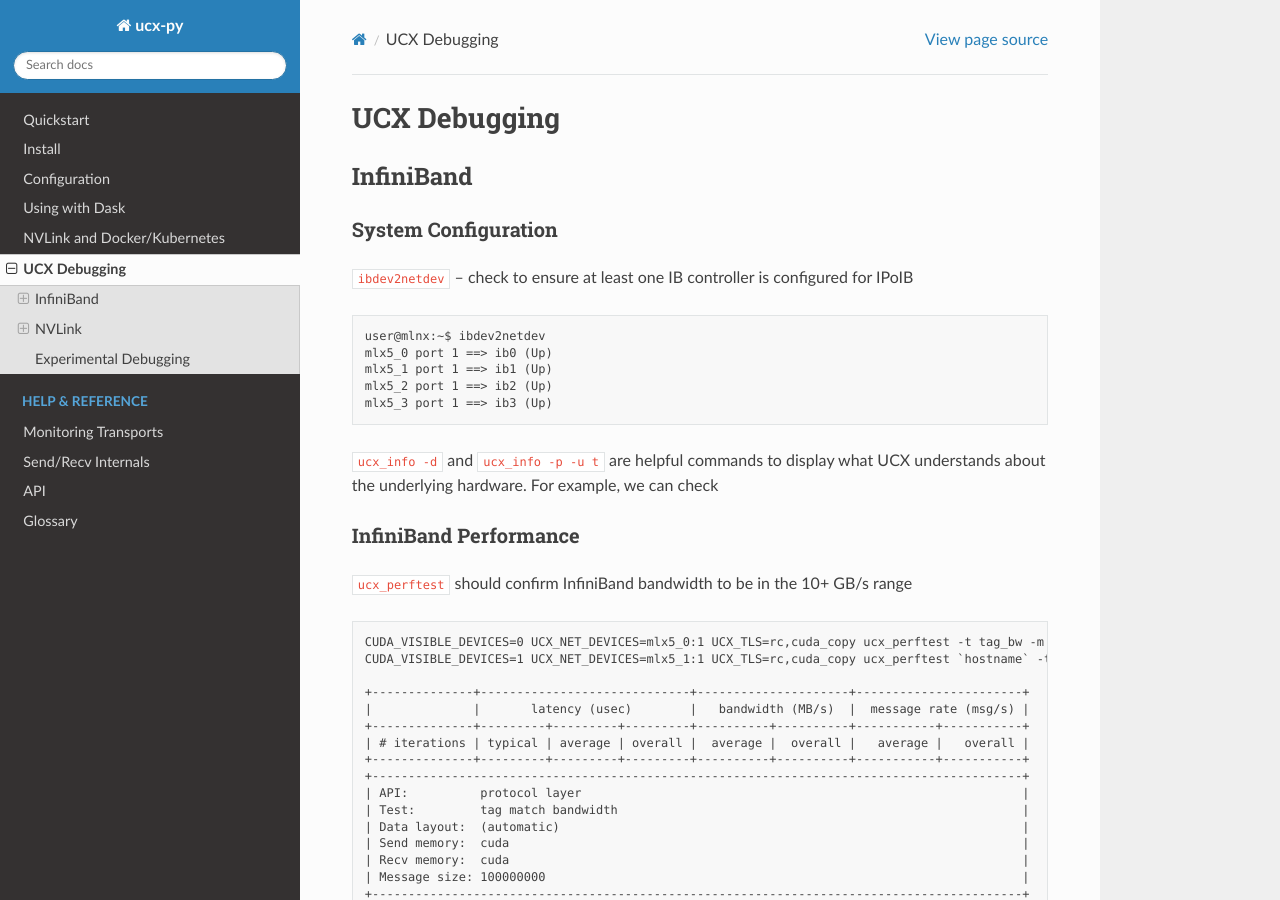
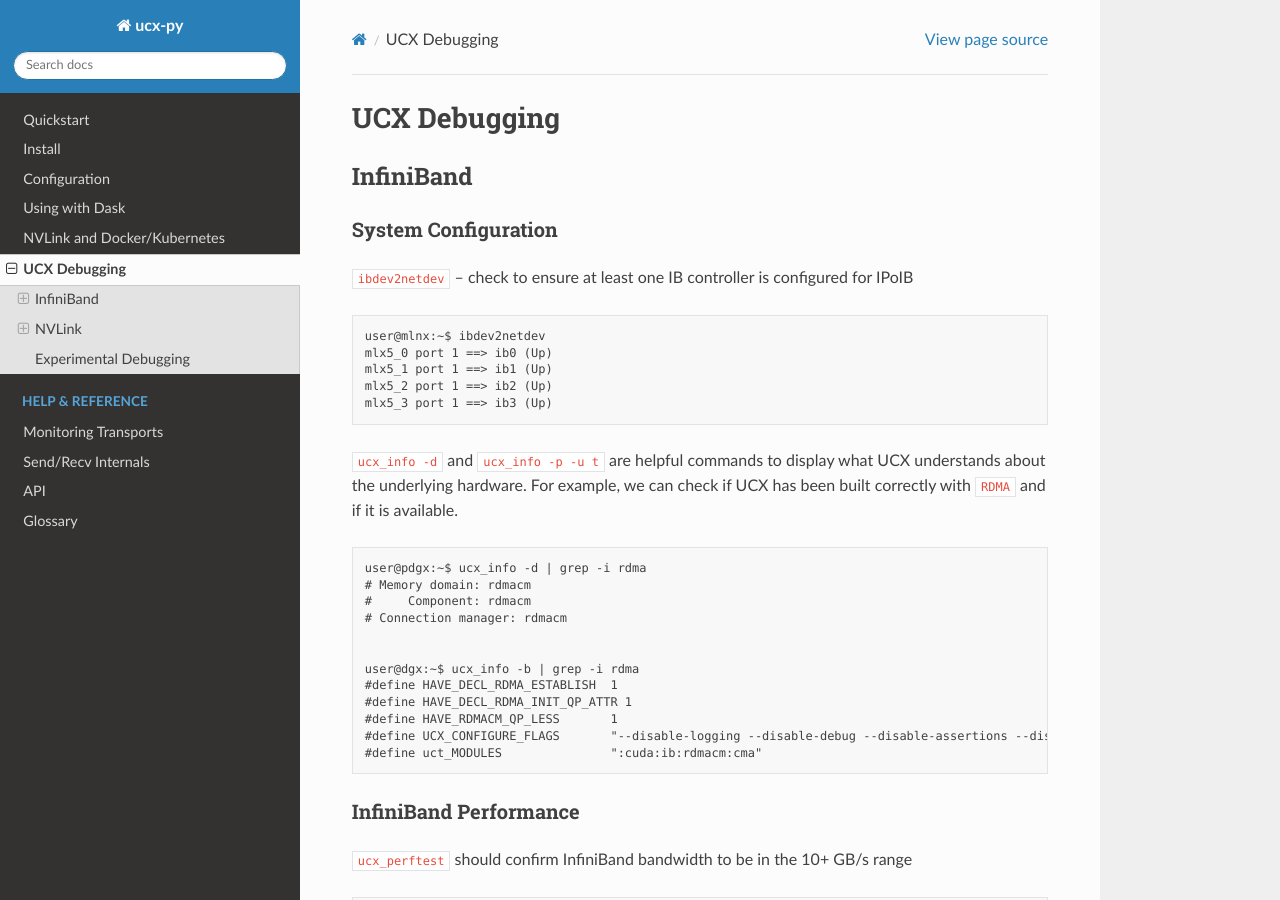
Before and after one commit to rapidsai/ucx-py, a Sphinx documentation site: the page built from docs/source/ucx-debug.rst, in a window 1280 px wide and 900 px high. Built offline with Sphinx 7.4.7 and the Read the Docs theme 2.0.0, drawn with Linux system fonts in a browser that asks for light colours; the version number could not be read and is left out; some of the changed text lies outside the part shown.

Commit message:
more doc updates

```diff
--- a/docs/source/ucx-debug.rst
+++ b/docs/source/ucx-debug.rst
@@ -19,7 +19,22 @@ System Configuration
     mlx5_3 port 1 ==> ib3 (Up)
 
 ``ucx_info -d`` and ``ucx_info -p -u t`` are helpful commands to display what UCX understands about the underlying hardware.
-For example, we can check
+For example, we can check if UCX has been built correctly with ``RDMA`` and if it is available.
+
+::
+
+    user@pdgx:~$ ucx_info -d | grep -i rdma
+    # Memory domain: rdmacm
+    #     Component: rdmacm
+    # Connection manager: rdmacm
+
+
+    user@dgx:~$ ucx_info -b | grep -i rdma
+    #define HAVE_DECL_RDMA_ESTABLISH  1
+    #define HAVE_DECL_RDMA_INIT_QP_ATTR 1
+    #define HAVE_RDMACM_QP_LESS       1
+    #define UCX_CONFIGURE_FLAGS       "--disable-logging --disable-debug --disable-assertions --disable-params-check --prefix=/gpfs/fs1/user/miniconda3/envs/ucx-dev --with-sysroot --enable-cma --enable-mt --enable-numa --with-gnu-ld --with-rdmacm --with-verbs --with-cuda=/gpfs/fs1/SHARE/Utils/CUDA/10.2.89.0_440.33.01"
+    #define uct_MODULES               ":cuda:ib:rdmacm:cma"
 
 
 InfiniBand Performance
@@ -122,5 +137,6 @@ A list of problems we have run into along the way while trying to understand per
 
 
 - ``sockcm_iface.c:257 Fatal: sockcm_listener: unable to create handler for new connection``.  This is an error we've seen when limits are place on the number
-of file descriptors.  User have two choices for resolving this issue: increase the ``open files`` limit (check ulimit configuration) or use ``RDMACM`` when establishing
-a connection ``UCX_SOCKADDR_TLS_PRIORITY=rdmacm``
+of file descriptors and occurs when ``SOCKCM`` is used for establishing connections.  User have two choices for resolving this issue: increase the
+``open files`` limit (check ulimit configuration) or use ``RDMACM`` when establishing a connection ``UCX_SOCKADDR_TLS_PRIORITY=rdmacm``.  ``RDMACM``
+is only available also using InfiniBand devices.
```
